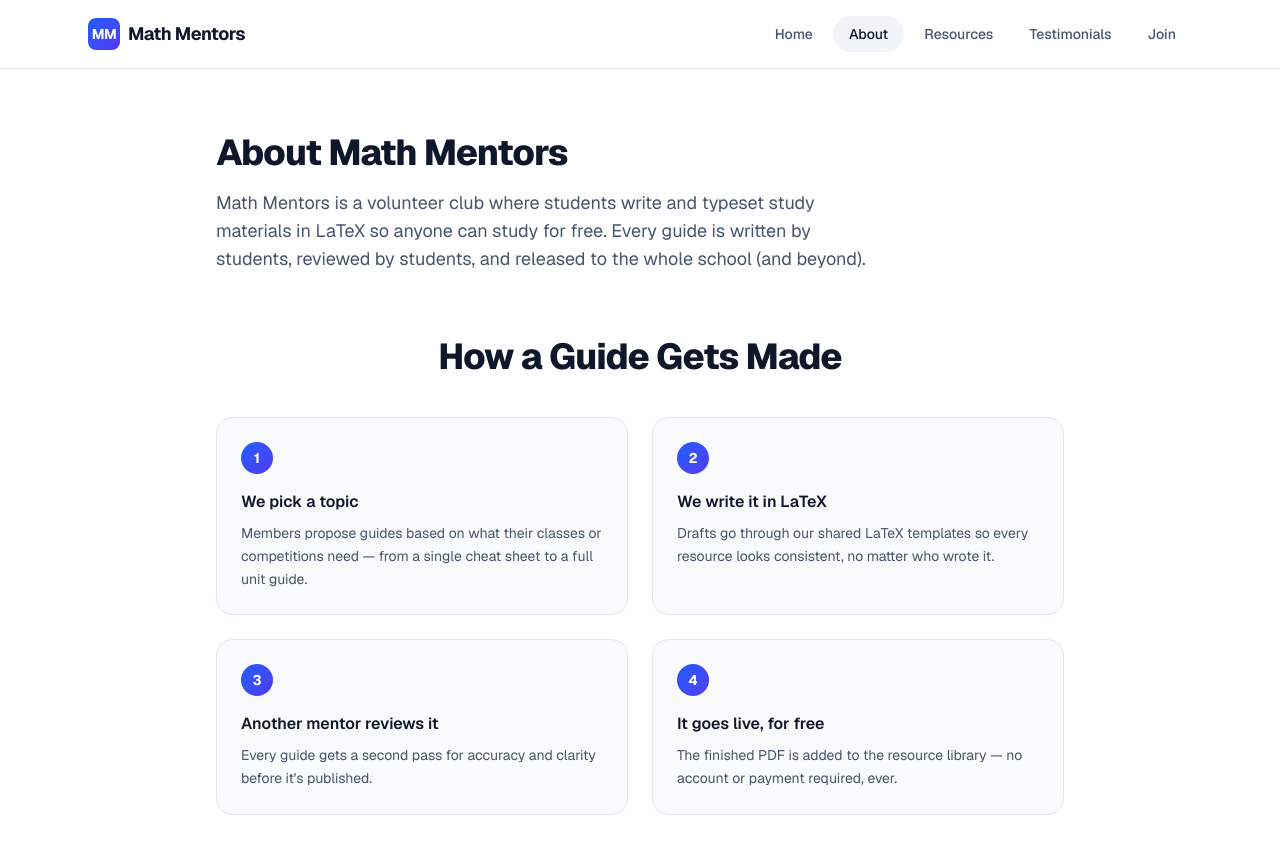
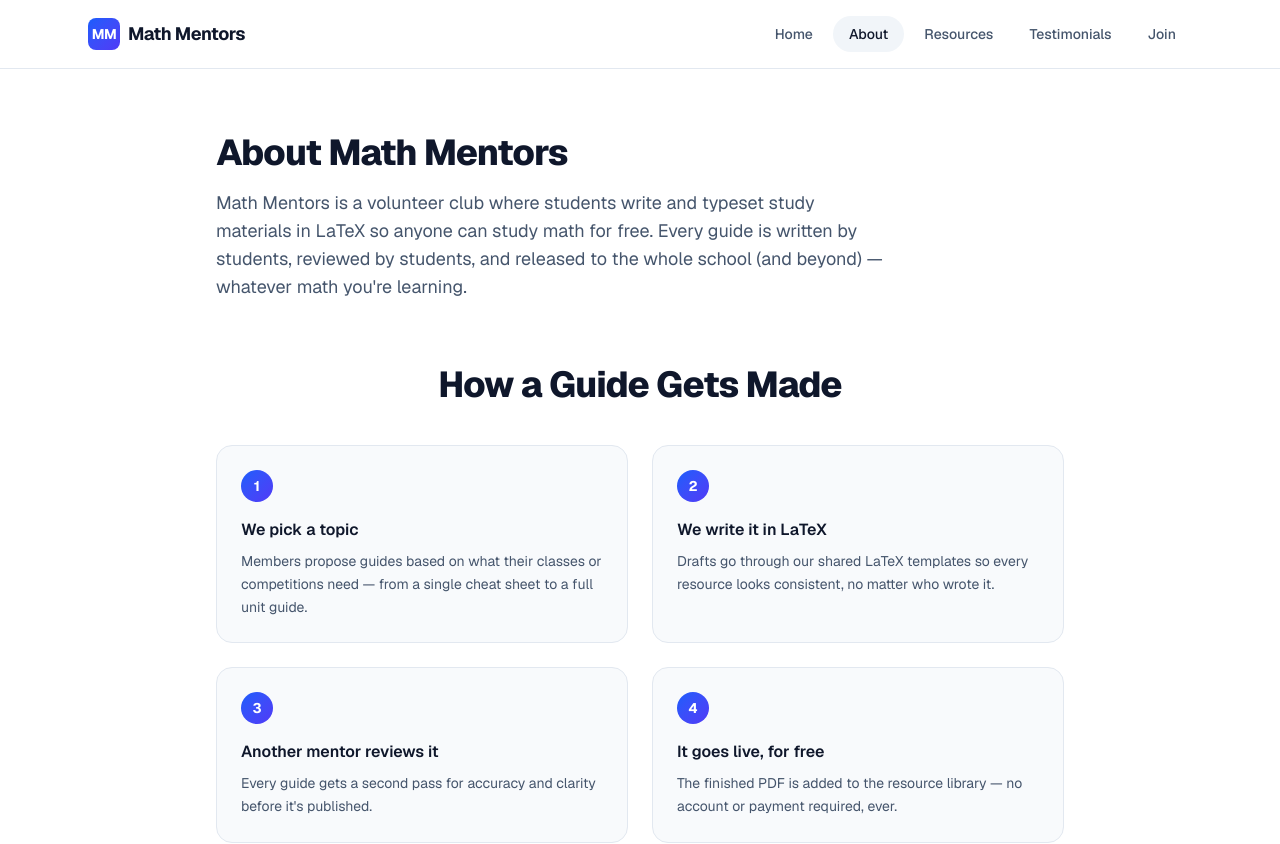
Before and after one commit to jhlee597/math-mentors, a Next.js app: page /about in a window 1280 px wide. Shown: the top 844 px of the page. Built offline with nearby package versions, Linux system fonts and the light colour scheme.

Commit message:
Update site tagline and description for clarity and inclusivity

```diff
--- a/src/data/site.ts
+++ b/src/data/site.ts
@@ -3,11 +3,11 @@
 export const site = {
   name: "Math Mentors",
   shortName: "MM",
-  tagline: "Free, comprehensive study guides for AP courses and competition math",
+  tagline: "Free, comprehensive study guides for every kind of math learner",
   hook:
-    "We're a student-run volunteering club that writes LaTeX-typeset problem sheets, packets, equation sheets, and full guides — then gives them away for free.",
+    "We're a student-run volunteering club that writes LaTeX-typeset problem sheets, packets, equation sheets, and full guides — then gives them away for free, for any math course or level.",
   description:
-    "Math Mentors is a volunteer club where students write and typeset study materials in LaTeX so anyone can study for free. Every guide is written by students, reviewed by students, and released to the whole school (and beyond).",
+    "Math Mentors is a volunteer club where students write and typeset study materials in LaTeX so anyone can study math for free. Every guide is written by students, reviewed by students, and released to the whole school (and beyond) — whatever math you're learning.",
   founded: 2025,
 
   // Shown in the header, in the order they should appear.
```
